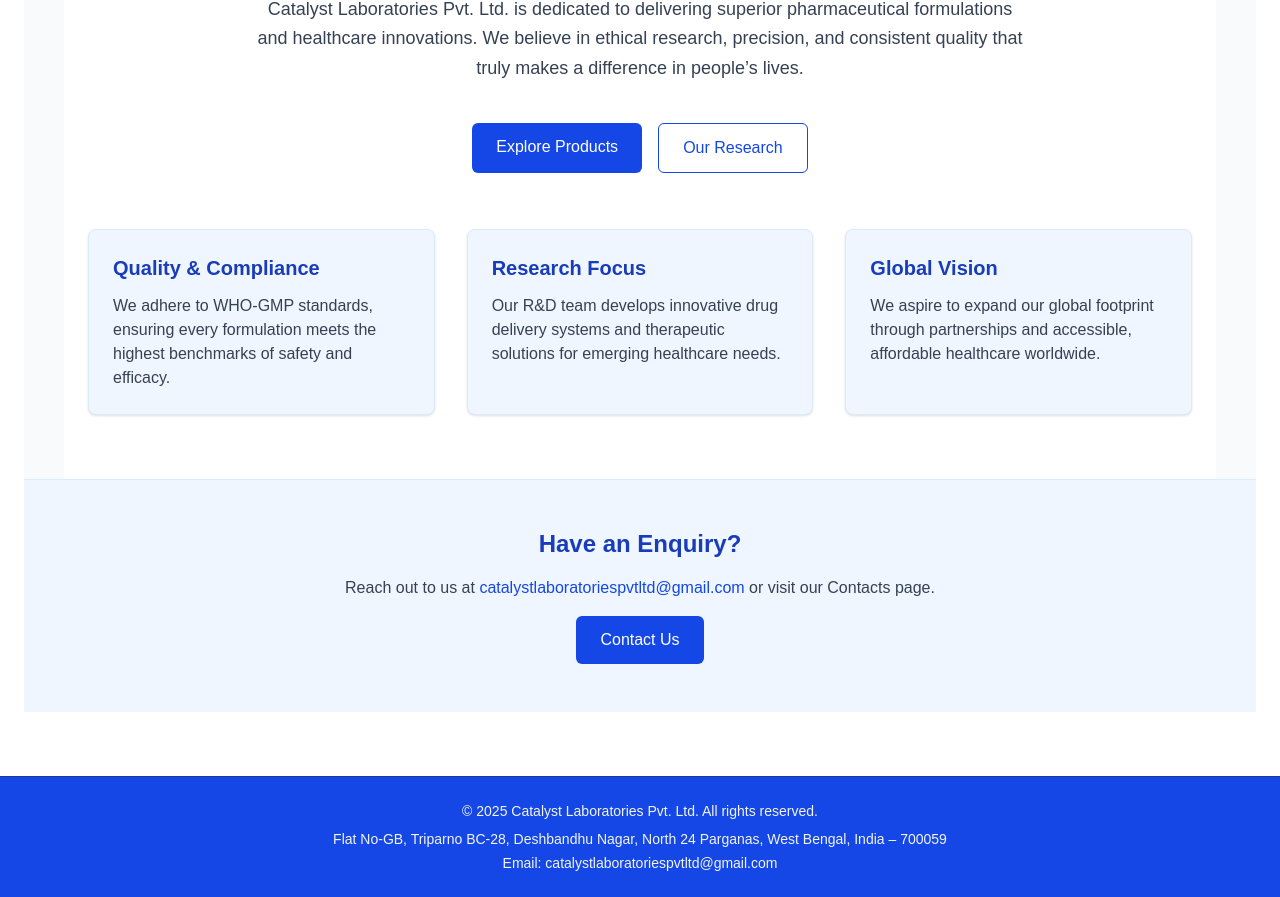
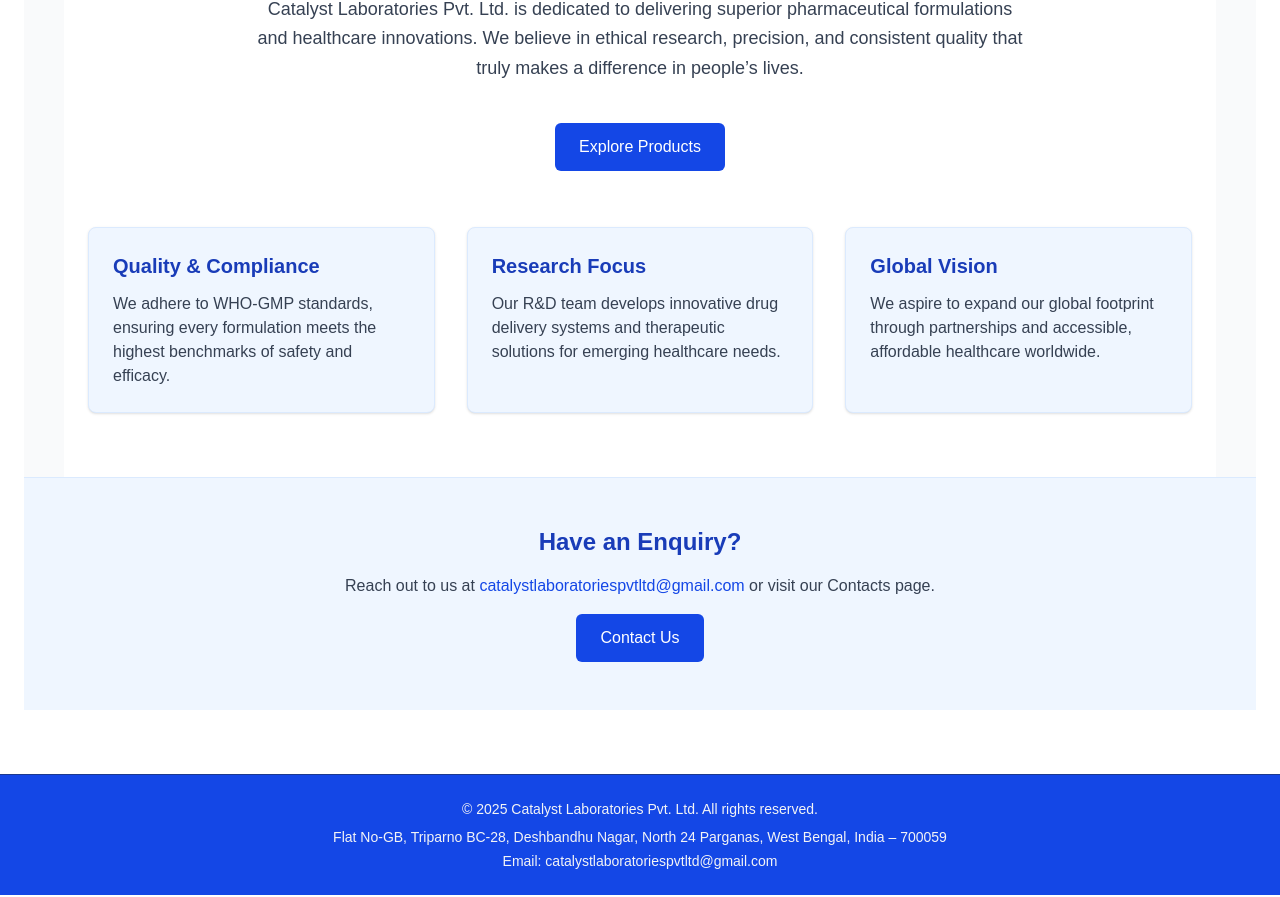
Before and after one commit to souvikBong/catalyst-labs, a Next.js app: page / in a window 1280 px wide. Shown: the part 1057-1954 px from the top of the page. Built offline with nearby package versions, Linux system fonts and the light colour scheme.

Commit message:
Removed Research section from Homepage.

```diff
--- a/app/page.js
+++ b/app/page.js
@@ -38,12 +38,7 @@
           >
             Explore Products
           </a>
-          <a
-            href="/research"
-            className="px-6 py-3 border border-blue-700 text-blue-700 rounded-md hover:bg-blue-50 transition"
-          >
-            Our Research
-          </a>
+
         </div>
 
         {/* 🔹 Highlight Cards */}
```
